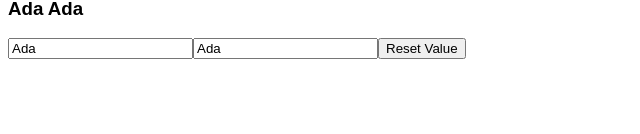
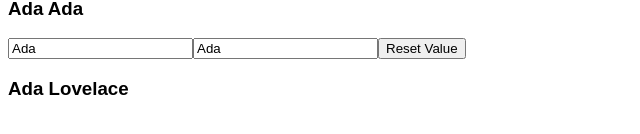
Before and after one commit to davidgchaves/react-hooks, a React app: page / in a window 1280 px wide. Shown: the part 446-580 px from the top of the page, without its empty margins (0-640 px from the left). Built offline with nearby package versions, Linux system fonts and the light colour scheme; no server answers.

Commit message:
useContext

```diff
--- /dev/null
+++ b/src/11-use-context.tsx
@@ -0,0 +1,28 @@
+import React from "react";
+
+// Context is an object
+interface UserContext {
+  username: string;
+  setUsername: (value: string) => void;
+}
+
+export const UserContextExample = React.createContext<UserContext>({
+  setUsername: (value) => {
+    console.log("Provider is not injected");
+  },
+  username: "",
+});
+
+interface Props {
+  children?: React.ReactElement;
+}
+
+export const UserContextExampleProvider: React.FC<Props> = (props: Props) => {
+  const [username, setUsername] = React.useState("Ada Lovelace");
+
+  return (
+    <UserContextExample.Provider value={{ username, setUsername }}>
+      {props.children}
+    </UserContextExample.Provider>
+  );
+};
--- /dev/null
+++ b/src/a-component.tsx
@@ -0,0 +1,8 @@
+import React from "react";
+import { UserContextExample } from "./11-use-context";
+
+export const AComponent: React.FC = () => {
+  const context = React.useContext(UserContextExample);
+
+  return <h3>{context.username}</h3>;
+};
--- a/src/app.tsx
+++ b/src/app.tsx
@@ -8,6 +8,8 @@ import { MyComponent6 } from "./06-ajax-field-change";
 import { MyComponent7 } from "./07-custom-hook";
 import { MyComponent8 } from "./08-pure-component";
 import { MyComponent9 } from "./09-pure-component-callback";
+import { AComponent } from "./a-component";
+import { UserContextExampleProvider } from "./11-use-context";
 
 export const App = () => {
   return (
@@ -21,6 +23,9 @@ export const App = () => {
       <MyComponent7 />
       <MyComponent8 />
       <MyComponent9 />
+      <UserContextExampleProvider>
+        <AComponent />
+      </UserContextExampleProvider>
     </>
   );
 };
```
